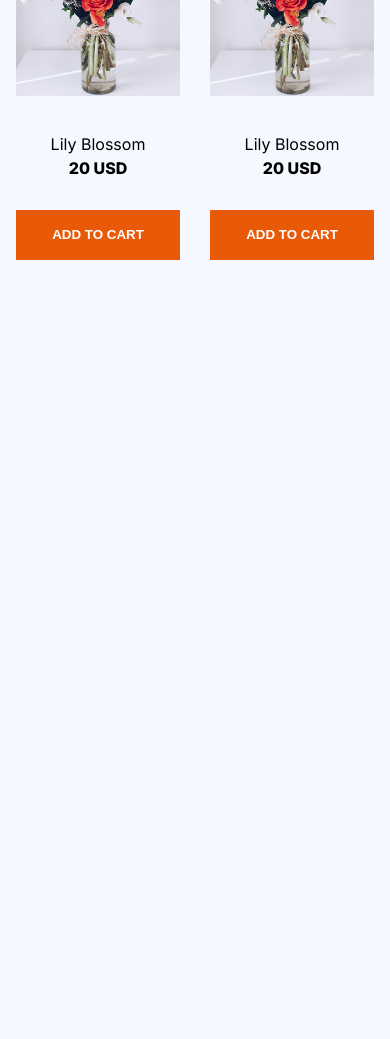
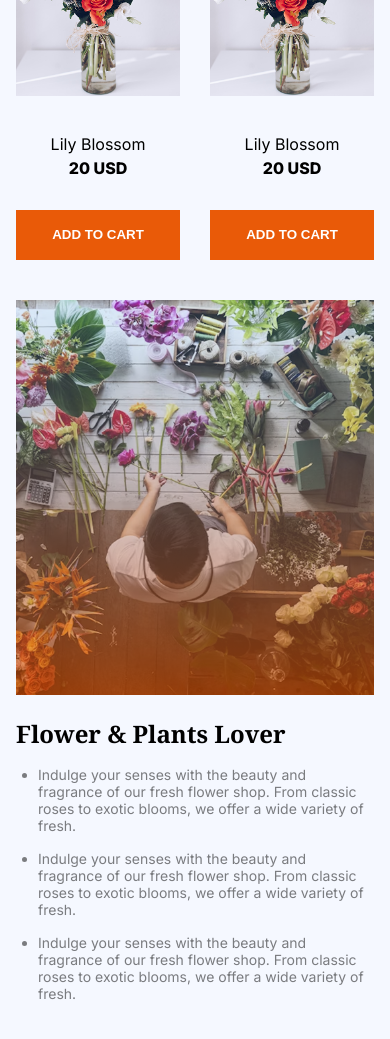
Before and after one commit to khorshedsadhin/-ProgrammingHero-A02, a plain HTML site: page index.html in a window 390 px wide. Shown: the part 1942-2981 px from the top of the page. Before the commit the page ends 2242 px from the top, so only its background shows below. Drawn offline with Linux system fonts and the light colour scheme.

Commit message:
added plant lover section

```diff
--- a/index.html
+++ b/index.html
@@ -93,6 +93,21 @@
                 </div>
             </div>
         </section>
+
+        <section class="plant-lover flex">
+            <div class="plant-lover-images">
+                <img class="flower-store-img" src="./assets/flower-store.png" alt="flower-store">
+                <img class="trusted-img" src="./assets/trusted-badge.png" alt="badge-trusted">
+            </div>
+            <div class="plant-lover-content">
+                <h3 class="noto-serif">Flower & Plants Lover</h3>
+                <ul>
+                    <li>Indulge your senses with the beauty and fragrance of our fresh flower shop. From classic roses to exotic blooms, we offer a wide variety of fresh.</li>
+                    <li>Indulge your senses with the beauty and fragrance of our fresh flower shop. From classic roses to exotic blooms, we offer a wide variety of fresh.</li>
+                    <li>Indulge your senses with the beauty and fragrance of our fresh flower shop. From classic roses to exotic blooms, we offer a wide variety of fresh.</li>
+                </ul>
+            </div>
+        </section>
     </main>
 
     <footer>
--- a/styles/style.css
+++ b/styles/style.css
@@ -91,7 +91,8 @@ nav ul li a {
 .our-plant {
     margin-top: 120px;
 }
-.our-plant h4 {
+.our-plant h4,
+.plant-lover div h3 {
     font-size: 3.125rem;
 }
 .our-plant p {
@@ -139,12 +140,39 @@ nav ul li a {
     background-color: #cc5007;
 }
 
+/* plant lover section */
+.plant-lover {
+    align-items: center;
+    justify-content: space-between;
+    gap: 60px;
+    margin-bottom: 134px;
+}
+.plant-lover-images {
+    position: relative;
+}
+.flower-store-img {
+    max-width: 540px;
+}
+.trusted-img {
+    position: absolute;
+    max-width: 286px;
+    top: -21%;
+    right: -17%;
+}
+.plant-lover div ul li {
+    font-size: 1.375rem;
+    color: var(--text-light-dark);
+    margin-top: 20px;
+    margin-left: 35px;
+}
+
 
 @media screen and (max-width: 393px) {
     /* shared styles */
     .banner-content,
     .our-plant,
-    .container {
+    .container,
+    .plant-lover {
         margin: 0 16px 0 16px;
     }
 
@@ -172,7 +200,8 @@ nav ul li a {
         margin-top: 28px;
     }
     .subtitle,
-    .our-plant p {
+    .our-plant p,
+    .plant-lover div ul li {
         font-size: 0.875rem;
     }
 
@@ -183,7 +212,8 @@ nav ul li a {
     .our-plant {
         margin-top: 65px;
     }
-    .our-plant h4 {
+    .our-plant h4,
+    .plant-lover div h3 {
         font-size: 1.5rem;
     }
     .our-plant p {
@@ -199,4 +229,21 @@ nav ul li a {
     .item h4, .item h5{
         font-size: 1rem;
     }
+
+    /* plant-lover section */
+    .plant-lover {
+        flex-direction: column;
+        gap: 18px;
+        margin-bottom: 143px;
+    }
+    .flower-store-img {
+        width: 100%;
+    }
+    .plant-lover div ul li {
+        margin-top: 16px;
+        margin-left: 22px;
+    }
+    .trusted-img {
+        display: none;
+    }
 }
```
